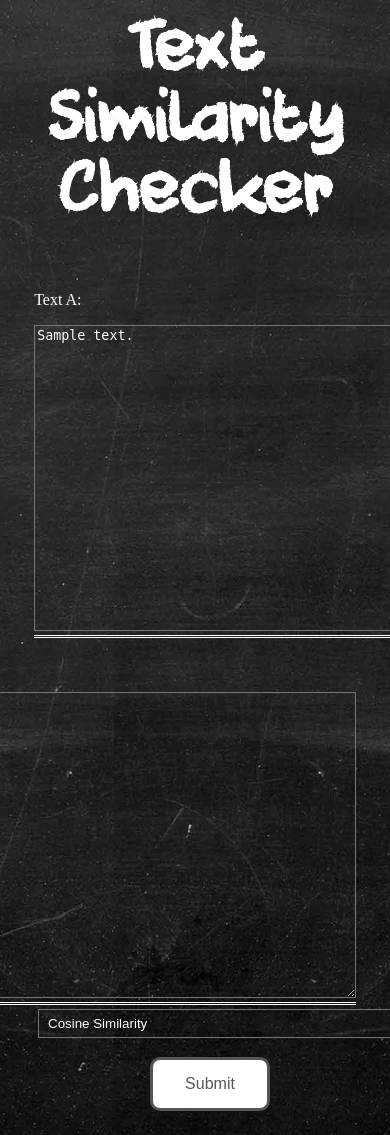
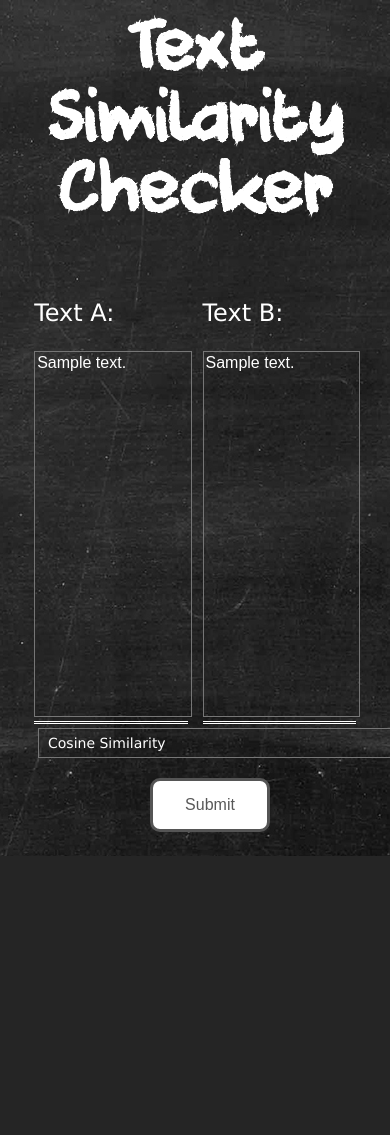
Before and after one commit to sisgandarli/text-similarity-checker-system, a Flask app: template templates/index.html in a window 390 px wide; the page is wider, and only the part inside the window is pictured. After the commit the page ends 856 px from the top of that part, so only its background shows below. Run offline with Flask 2, Linux system fonts and the light colour scheme; the template is opened without the code that fills it: most values are stand-ins (such as "Sample title", 1, 10 or a date in 2020).

Commit message:
Modified CSS, textareas are responsive, modified some parts of HTML

```diff
--- a/static/main.css
+++ b/static/main.css
@@ -32,6 +32,9 @@
  textarea{
     background:none;
     color:#fff;
+    font-family: Arial;
+    font-size: 16px;
+    resize: none;
 }
  .footer {
      text-align:center;
@@ -63,6 +66,13 @@
      background:none;
 }
 
- option{
+ option, select {
      background-color: #333;
+     font-family: Verdana;
+     font-size: 14px
 }
+
+p {
+    font-family: Verdana;
+    font-size: 24px;
+}
--- a/templates/index.html
+++ b/templates/index.html
@@ -8,13 +8,13 @@
 <body>
     <h1 class="head-text" style="font-size:65px; text-align:center; ">Text Similarity Checker</h1>
     <form action="/" method="post" id="checker-ui">
-        <div class="checker-text-left">
+        <div style="width: 41%" class="checker-text-left">
             <p>Text A:</p>
-            <textarea rows="20" cols="70" name="text_a" required >{{text_a}}</textarea><br>
+            <textarea rows="20" cols="70" style="width: 98.8%" name="text_a" required >{{text_a}}</textarea><br>
         </div>
-        <div class="checker-text-right">
+        <div style="width: 41%" class="checker-text-right">
             <p>Text B:</p>
-            <textarea rows="20" cols="70" name="text_b" required>{{text_b}}</textarea><br>
+            <textarea rows="20" cols="70" style="width: 98.8%" name="text_b" required>{{text_b}}</textarea><br>
         </div>
 		<div class="footer">
             <div class="checker-combobox-method">
@@ -28,12 +28,6 @@
                     <option value="dice">Dice Coefficient</option>
                     <option value="dice_stem">Dice Coefficient (stemming is applied)</option>
                     <option value="dice_stem_stop_rem">Dice Coefficient (stemming and stopwords removal are applied)</option>
-                    <option value="eucl">Euclidean Distance</option>
-                    <option value="eucl_stem">Euclidean Distance (stemming is applied)</option>
-                    <option value="eucl_stem_stop_rem">Euclidean Distance (stemming and stopwords removal are applied)</option>
-                    <option value="match">Matching Coefficient</option>
-                    <option value="match_stem">Matching Coefficient (stemming is applied)</option>
-                    <option value="match_stem_stop_rem">Matching Coefficient (stemming and stopwords removal are applied)</option>
                     <option value="overlap">Overlap Coefficient</option>
                     <option value="overlap_stem">Overlap Coefficient (stemming is applied)</option>
                     <option value="overlap_stem_stop_rem">Overlap Coefficient (stemming and stopwords removal are applied)</option>
```
Also changed, not shown: templates/result.html (+4 -10 lines).
